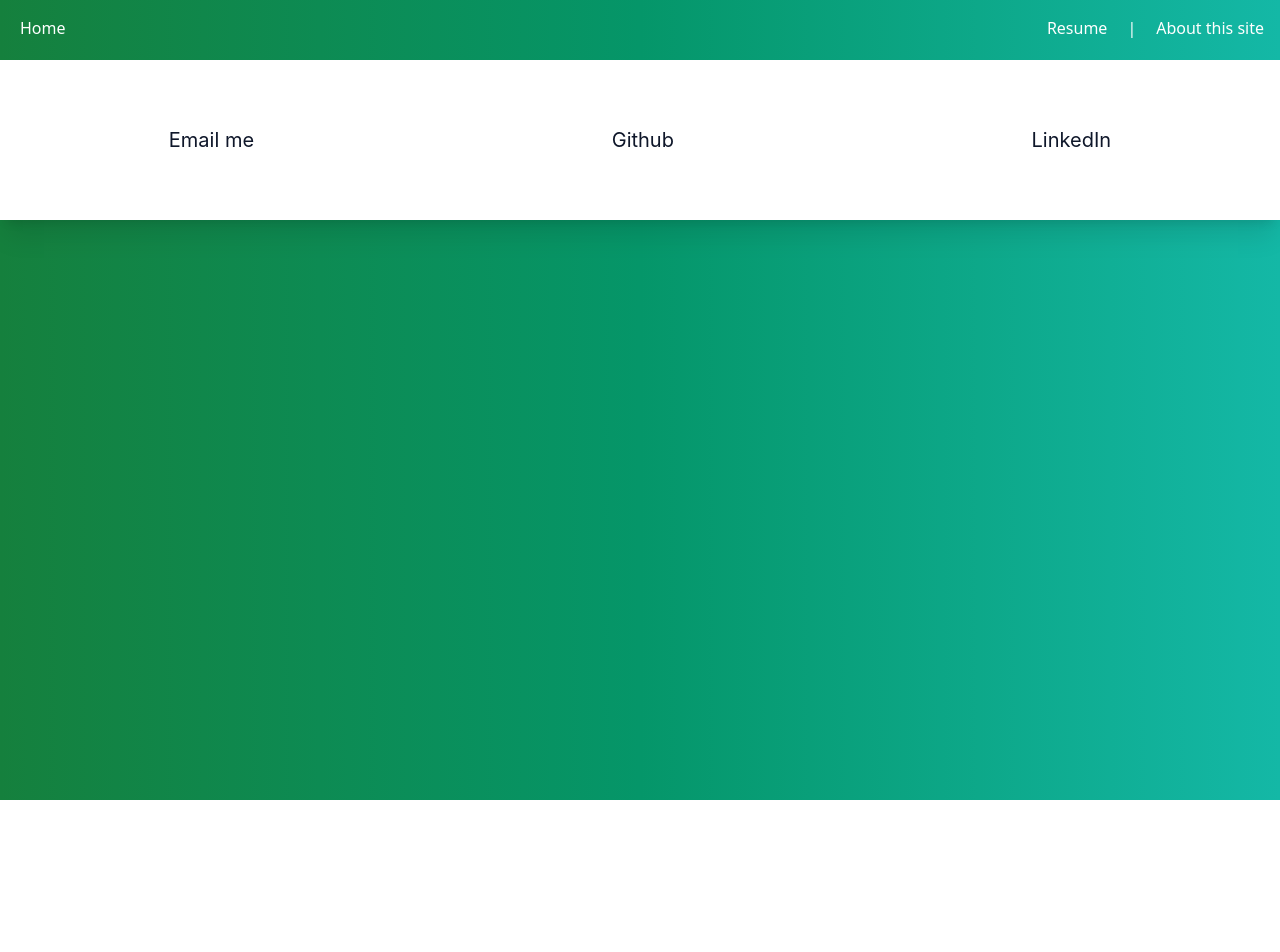
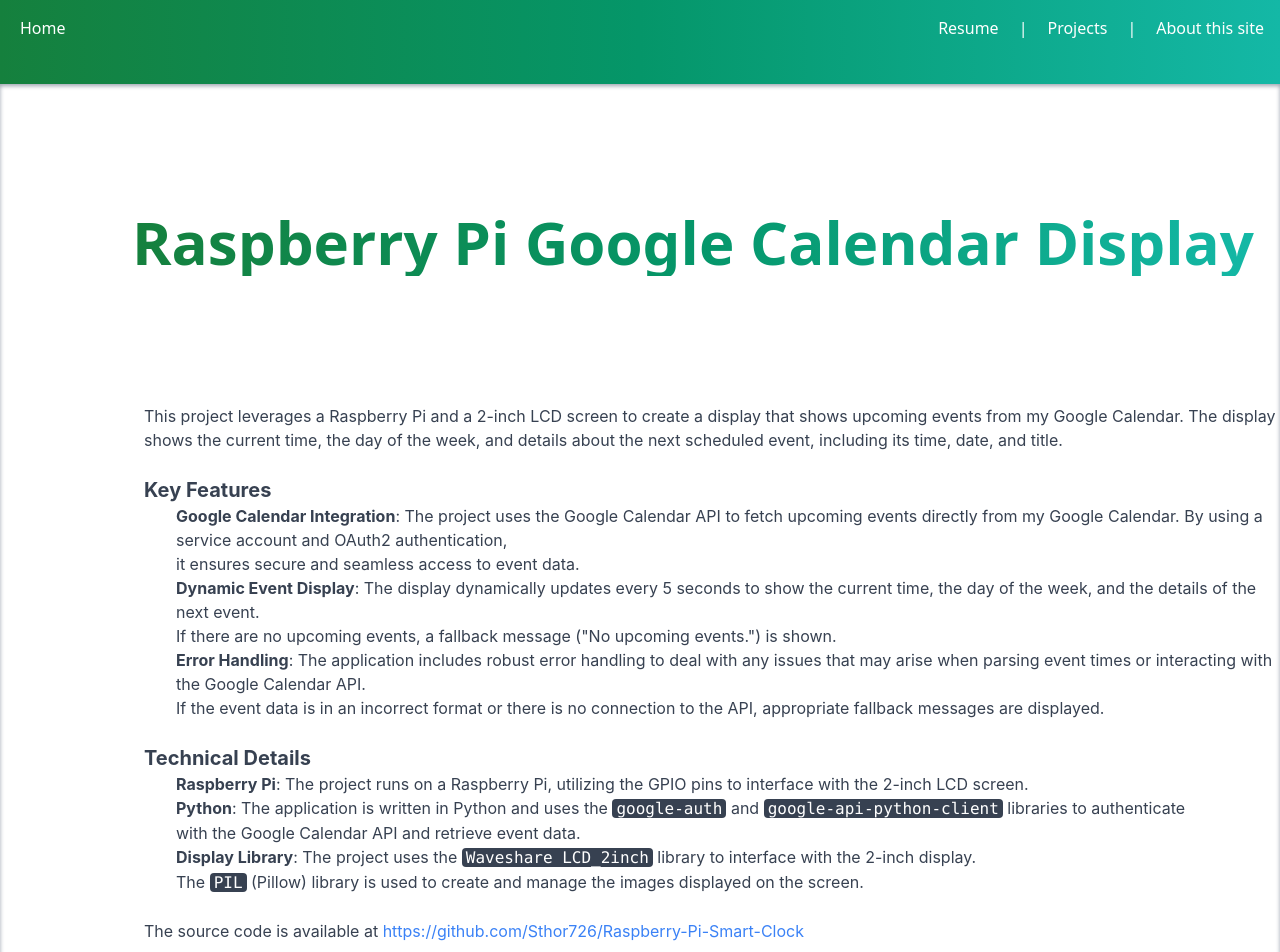
Before and after one commit to Sthor726/personal-website, a React (Create React App) app in the folder react-app/: page /projects in a window 1280 px wide. Shown: the top 952 px of the page. Before the commit the page ends 800 px from the top, so only its background shows below. Built offline with nearby package versions, Linux system fonts and the light colour scheme.

Commit message:
Projects page

```diff
--- a/react-app/src/App.js
+++ b/react-app/src/App.js
@@ -5,6 +5,7 @@ import "./App.css";
 import Home from "./components/Home.js";
 import About from "./components/About.js";
 import Resume from "./components/Resume.js";
+import Projects from "./components/Projects.js";
 import Error from "./components/Error.js";
 import Navigation from "./components/Navigation.js";
 import Footer from "./components/Footer.js";
@@ -20,6 +21,7 @@ function App() {
           <Route path="/" element={Home()} exact />
           <Route path="/resume" element={Resume()} />
           <Route path="/about" element={About()} />
+          <Route path="/projects" element={Projects()} />
           <Route element={Error} />
         </Routes>
         <Footer />
--- a/react-app/src/components/Navigation.js
+++ b/react-app/src/components/Navigation.js
@@ -19,6 +19,12 @@ function Navigation() {
           </h2>
         </NavLink>
         <h2 class="font-sans font-normal text-white"> | </h2>
+        <NavLink to="Projects">
+          <h2 class="font-sans font-normal text-white float-left hover:underline">
+            Projects
+          </h2>
+        </NavLink>
+        <h2 class="font-sans font-normal text-white"> | </h2>
         <NavLink to="About">
           <h2 class="font-sans font-normal mr-4 text-white hover:underline">
             About this site
--- /dev/null
+++ b/react-app/src/components/Projects.js
@@ -0,0 +1,42 @@
+import React from "react";
+
+function Projects() {
+  return (
+    <div id="projects" className=" min-h-screen h-fit">
+      <div
+        id="description"
+        className="mt-6 w-screen h-auto shadow-inner shadow-gray-400 bg-white pb-32"
+      >
+        <h2 className="font-sans text-6xl font-bold pt-32 ml-32 mr-auto w-fit p-1 h-auto text-transparent bg-clip-text bg-gradient-to-r from-green-700 via-emerald-600 to-teal-500">
+          Raspberry Pi Google Calendar Display
+        </h2>
+        <div className="text-left ml-36 mt-32 text-gray-700">
+          <p className="text-base">
+            This project leverages a Raspberry Pi and a 2-inch LCD screen to create a display that shows upcoming events from my Google Calendar. The display shows the current time, the day of the week, and details about the next scheduled event, including its time, date, and title.
+          </p>
+          <h3 className="font-bold text-xl mt-6">Key Features</h3>
+          <ul className="pl-8 text-base">
+            <li><strong>Google Calendar Integration</strong>: The project uses the Google Calendar API to fetch upcoming events directly from my Google Calendar. By using a service account and OAuth2 authentication,<br></br>
+                 it ensures secure and seamless access to event data.</li>
+            <li><strong>Dynamic Event Display</strong>: The display dynamically updates every 5 seconds to show the current time, the day of the week, and the details of the next event. <br></br>
+                If there are no upcoming events, a fallback message ("No upcoming events.") is shown.</li>
+            <li><strong>Error Handling</strong>: The application includes robust error handling to deal with any issues that may arise when parsing event times or interacting with the Google Calendar API. <br></br>
+            If the event data is in an incorrect format or there is no connection to the API, appropriate fallback messages are displayed.</li>
+          </ul>
+          <h3 className="font-bold text-xl mt-6">Technical Details</h3>
+          <ul className="pl-8 text-base">
+            <li><strong>Raspberry Pi</strong>: The project runs on a Raspberry Pi, utilizing the GPIO pins to interface with the 2-inch LCD screen.</li>
+            <li><strong>Python</strong>: The application is written in Python and uses the <code className="bg-gray-700 text-white px-1 rounded">google-auth</code> and <code className="bg-gray-700 text-white px-1 rounded">google-api-python-client</code> libraries to authenticate <br></br>with the Google Calendar API and retrieve event data.</li>
+            <li><strong>Display Library</strong>: The project uses the <code className="bg-gray-700 text-white px-1 rounded">Waveshare LCD_2inch</code> library to interface with the 2-inch display. <br></br>
+            The <code className="bg-gray-700 text-white px-1 rounded">PIL</code> (Pillow) library is used to create and manage the images displayed on the screen.</li>
+          </ul>
+          <p className="text-base mt-6">
+            The source code is available at <a href="https://github.com/Sthor726/Raspberry-Pi-Smart-Clock" className="text-blue-500 hover:underline">https://github.com/Sthor726/Raspberry-Pi-Smart-Clock</a>
+          </p>
+        </div>
+      </div>
+    </div>
+  );
+}
+
+export default Projects;
--- a/react-app/src/components/Resume.js
+++ b/react-app/src/components/Resume.js
@@ -50,22 +50,19 @@ function Resume() {
           </li>
           <li className="mb-6">
             <span className="font-bold text-2xl text-white">
-              Drone Delivery Simulation - University of Minnesota, CSCI 3081W
+              Raspberry Pi Google Calendar Display
             </span>
             <br />
-            <span className="text-gray-700">January 2024</span>
+            <span className="text-gray-700">March 2025</span>
             <ul className="pl-8">
               <li className="text-base text-white">
-                Developed a data collection system to capture and analyze statistics regarding deliveries.
+              Developed a Python-based application to display Google Calendar events on a Raspberry Pi using an LCD screen.
               </li>
               <li className="text-base text-white">
-                Utilized Git version control to ensure version consistency and streamline collaborative development across the team.
+              Integrated Google Calendar API to fetch and display the upcoming calendar events.
               </li>
               <li className="text-base text-white">
-                Deployed containerized application using Docker to ensure consistent environment replication for testing and deployment.
-              </li>
-              <li className="text-base text-white">
-                Facilitated sprint planning sessions to maintain project transparency within an Agile framework.
+              Used Git for version control to manage code changes and project history.
               </li>
             </ul>
           </li>
```
